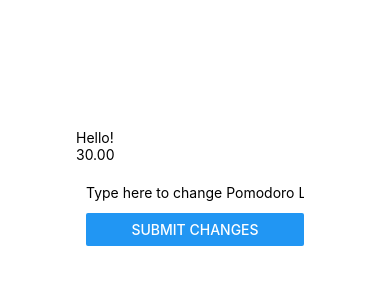
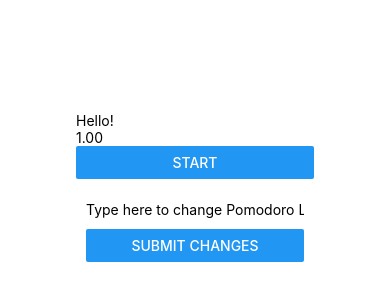
Before and after one commit to bproorda/pomodoroApp, a React Native app: screen / in a window 390 px wide. Shown: the part 230-530 px from the top of the page. Built offline with nearby package versions, Linux system fonts and the light colour scheme.

Commit message:
set interval is working, need to refactor formatting

```diff
--- a/components/timer/index.tsx
+++ b/components/timer/index.tsx
@@ -1,16 +1,37 @@
 import React, { useState } from 'react';
-import { StyleSheet, Text, View, ViewComponent } from 'react-native';
+import { StyleSheet, Text, View, ViewComponent, Button } from 'react-native';
 import ChangeTimes from '../changeTimes'
 
 
 
   const Timer: React.FC = (props) => {
-    const [tomato, SetTomato] = useState(30.00);
+    const [tomato, SetTomato] = useState(1);
+    const [timeLeft, setTimeLeft] = useState(tomato);
+    const [startTime, setStartTime] = useState(0);
+    const [endTime, setEndTime] = useState(0);
+
+    function runTimer(){
+        let finalTime = new Date(Date.now() + tomato * 60 * 1000).getTime();
+        setStartTime(Date.now());
+        setEndTime(finalTime);
+      const tick =  setInterval(()=>{
+            if(Date.now() >= finalTime){
+                setTimeLeft(tomato);
+               clearInterval(tick);
+            } else {
+                setTimeLeft((finalTime - Date.now()) / 60000)
+            }
+        }, 1000);
+    }
 
     return (
         <View>
             <Text>Hello!</Text>
-            <Text>{tomato.toFixed(2)}</Text>
+            <Text>{timeLeft.toFixed(2)}</Text>
+            <Button
+                onPress={runTimer}
+                title="Start"
+            />
             <ChangeTimes />
         </View>
     )
```
